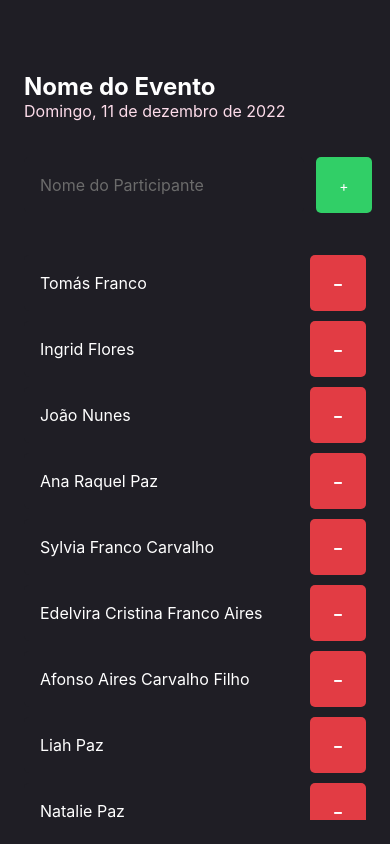
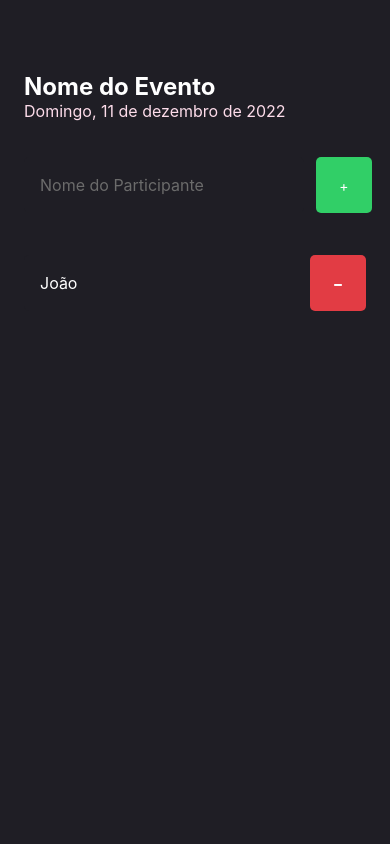
Before and after one commit to tomasfranco/imhere, a React Native app: screen / in a window 390 px wide. Built offline with nearby package versions, Linux system fonts and the light colour scheme.

Commit message:
Estudando Hooks (useState) - Hooks Studies

```diff
--- a/src/screens/home/index.tsx
+++ b/src/screens/home/index.tsx
@@ -1,3 +1,4 @@
+import { useState } from "react";
 import React from "react"
 import { Text, TextInput, TouchableOpacity, View, FlatList, Alert } from "react-native"
 import { styles } from "./styles"
@@ -5,20 +6,21 @@ import { styles } from "./styles"
 import { Participant } from "../../components/Participant";
 
 export function Home(){
-  const participants = [
+  const [participants, setParticipants] = useState(['João'])
+
+ /* const participants = [
     'Tomás Franco', 'Ingrid Flores', 'João Nunes',
     'Ana Raquel Paz', 'Sylvia Franco Carvalho',
     'Edelvira Cristina Franco Aires', 'Afonso Aires Carvalho Filho',
     'Liah Paz', 'Natalie Paz', 'Luiz Eduardo Franco',
-  'Janaina Silveira', 'Thaina Pettene', 'Isabella Aires']
+  'Janaina Silveira', 'Thaina Pettene', 'Isabella Aires']*/
 
 function handleParticipantAdd() {
   if(participants.includes("Tomás Franco")){
     return Alert.alert("Prestadora na Lista", "Esta prestadora já está na lista")
   }
 
-
-  console.log("Você clicou no botão de Adicionar!")
+  setParticipants(prevState => [...prevState, 'Ana']);
 }
 function handleParticipantRemove(name: string) {
   Alert.alert("Atenção - Remover", `Você tem certeza que deseja remover ${name}?`, [
```
